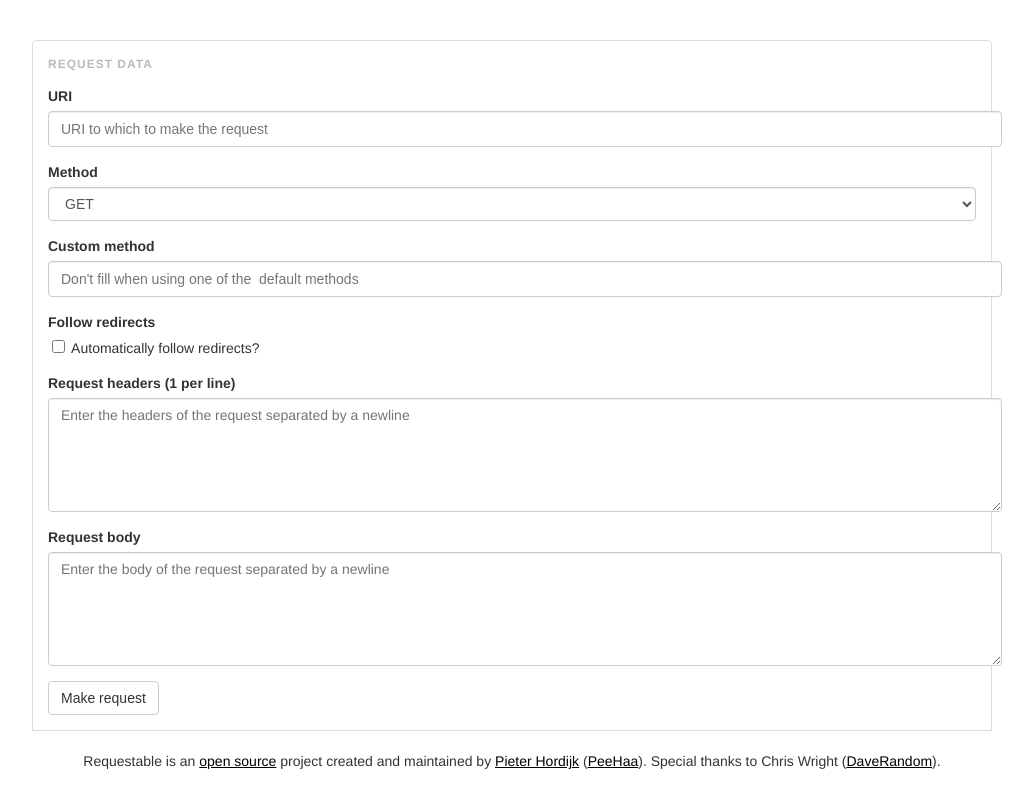
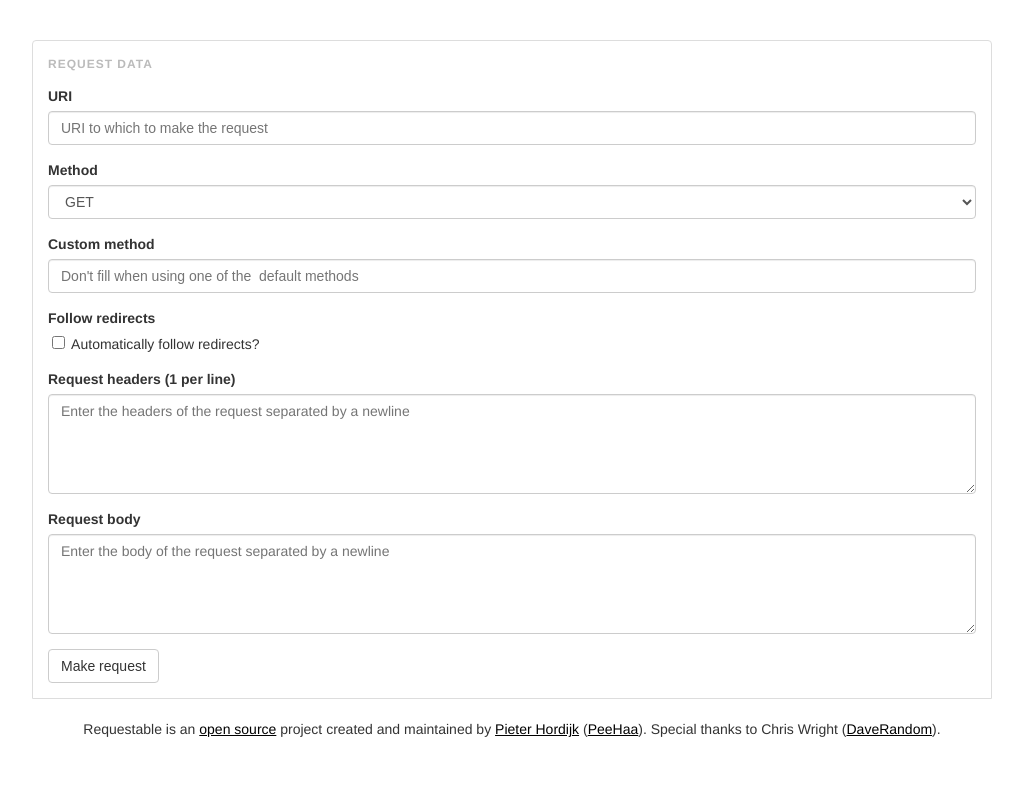
Before and after one commit to PeeHaa/Requestable, a PHP site: page / in a window 1280 px wide. Shown: the part 62-847 px from the top of the page, without its empty margins (128-1161 px from the left). After the commit the page ends 799 px from the top, so only its background shows below. Run offline with PHP 8.4, Linux system fonts and the light colour scheme.

Commit message:
Fixed input withds

```diff
--- a/public/style/style.css
+++ b/public/style/style.css
@@ -82,6 +82,9 @@ input[type="text"], select, textarea {
     box-shadow: inset 0 1px 1px rgba(0, 0, 0, 0.075);
     -webkit-transition: border-color ease-in-out 0.15s, box-shadow ease-in-out 0.15s;
     transition: border-color ease-in-out 0.15s, box-shadow ease-in-out 0.15s;
+    -webkit-box-sizing: border-box;
+    -moz-box-sizing: border-box;
+    box-sizing: border-box;
 }
 
 textarea {
```
